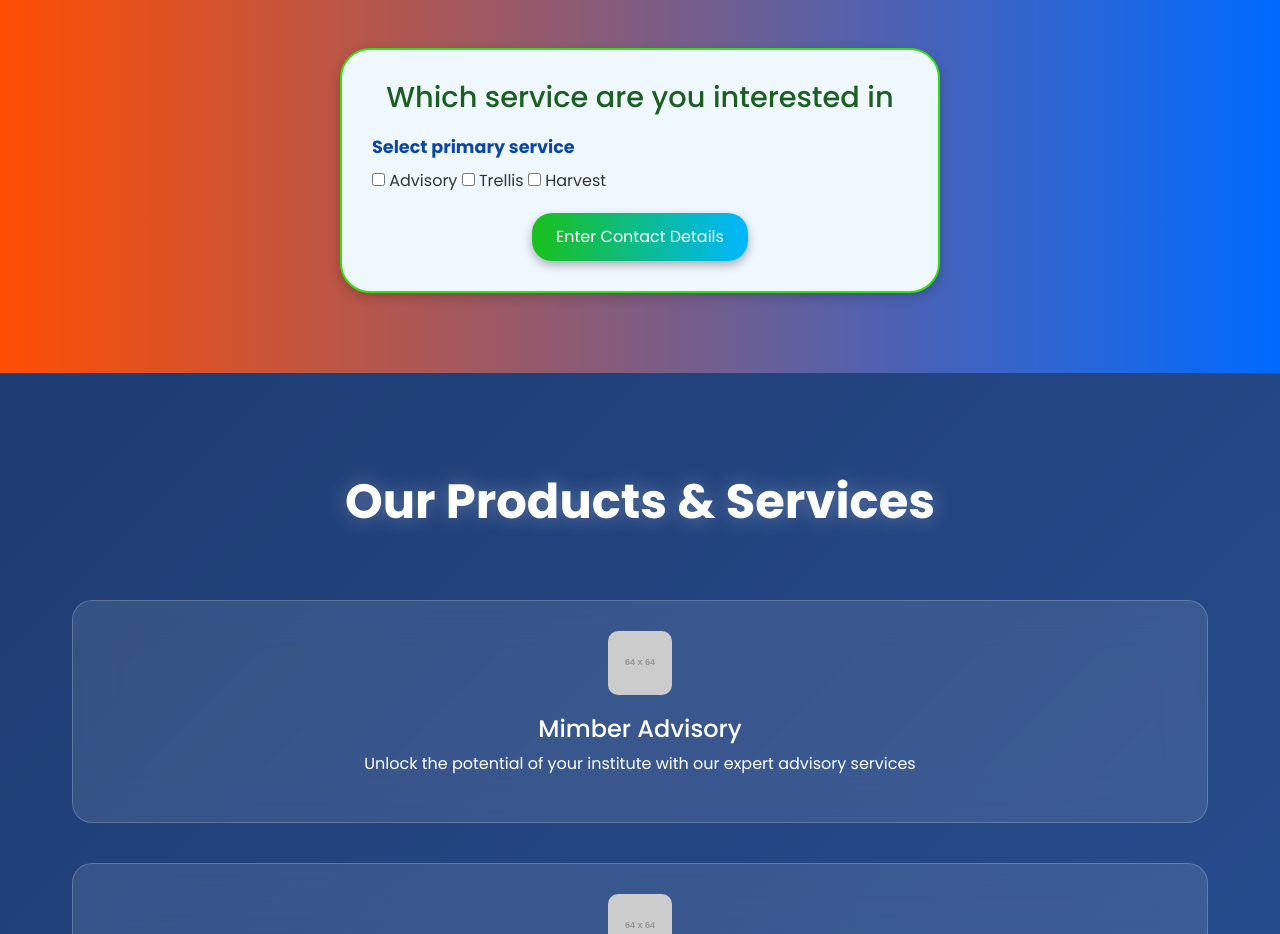
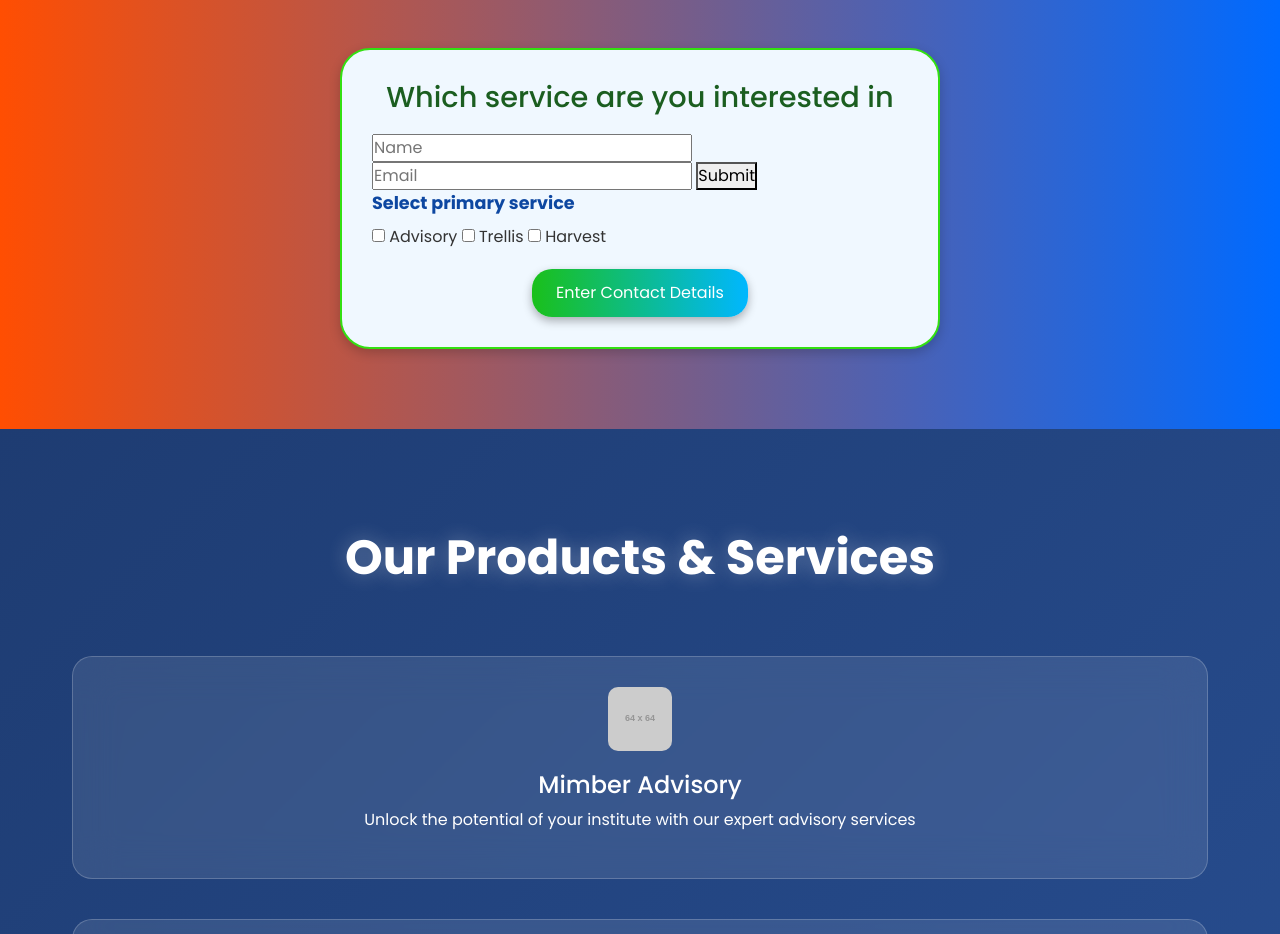
Before and after one commit to APK2608/Mimber-Academy, a plain HTML site: page index.html in a window 1280 px wide. Shown: the part 3180-4114 px from the top of the page. Drawn offline with nearby package versions, Linux system fonts and the light colour scheme; placeholder pictures from the web are drawn by us.

Commit message:
Add files via upload

```diff
--- a/index.html
+++ b/index.html
@@ -1150,7 +1150,7 @@
                         <a class="nav-link" href="https://apkneo24.neocities.org/mimber/clr">Explore</a>
                     </li>
                     <li class="nav-item">
-                        <a class="nav-link enroll-btn" href="https://apkneo24.neocities.org/mimber/Mimer2">Enroll</a>
+                        <a class="nav-link enroll-btn" href="/mimber/Mimer2.html">Enroll</a>
                     </li>
                 </ul>
             </div>
@@ -1289,7 +1289,11 @@
     <section class="lets-connect-section" id="services-form" style="background: linear-gradient(to right, #ff4e02, #006aff); padding: 80px 20px;">
     <div class="container" style="max-width: 600px; margin: auto; background-color: aliceblue; border: 2px solid #33e011; border-radius: 30px; padding: 30px; box-shadow: 0 4px 12px rgba(0, 0, 0, 0.2);">
         <h2 style="text-align:center; color: #1b5e20; font-size: 1.8rem; margin-bottom: 20px;">Which service are you interested in</h2>
-        <form id="service-form" onsubmit="return validateForm()" action="Mimer2.html">
+        <form id="enrollForm" action="/submit-form" method="POST">
+            <input name="name" placeholder="Name" required />
+            <input name="email" type="email" placeholder="Email" required />
+            <button type="submit">Submit</button>
+        </form>
         <fieldset>
             <legend style="color: #0d47a1; font-weight: bold; font-size: 1.1rem;">Select primary service</legend>
             <label><input type="checkbox" name="service" value="Advisory"> Advisory</label>
```
